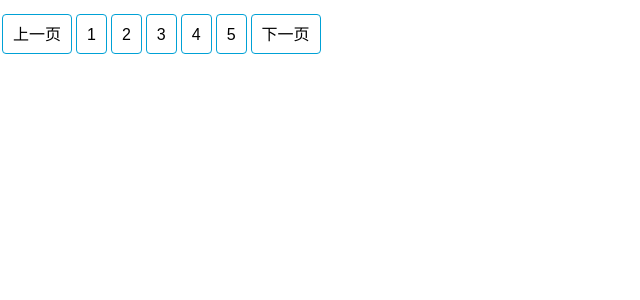
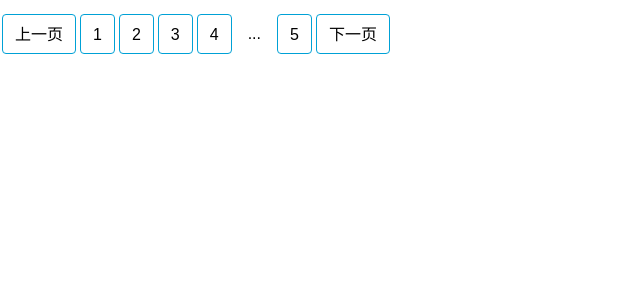
Before and after one commit to Juliiii/react-pagination, a React (Create React App) app: page / in a window 1280 px wide. Shown: the top 300 px of the page, without its empty margins (0-640 px from the left). Built offline with nearby package versions, Linux system fonts and the light colour scheme.

Commit message:
finsh the paginationitems component

```diff
--- a/package.json
+++ b/package.json
@@ -3,6 +3,7 @@
   "version": "0.1.0",
   "private": true,
   "dependencies": {
+    "classnames": "^2.2.5",
     "prop-types": "^15.5.10",
     "react": "^15.6.1",
     "react-dom": "^15.6.1",
--- a/src/components/PaginationItems.js
+++ b/src/components/PaginationItems.js
@@ -1,9 +1,10 @@
 import React, { Component } from 'react';
 import PropTypes from 'prop-types';
+import cx from 'classnames';
 
 export default class PaginationItems extends Component {
     static defaultProps = {
-        hoverIndex: 1
+        hoverIndex: -1
     }
 
 
@@ -13,31 +14,43 @@ export default class PaginationItems extends Component {
             [PropTypes.number.isRequired, PropTypes.string.isRequired]
         ),
         hoverIndex: PropTypes.number.isRequired,
-        onClick: PropTypes.func.isRequired
-        // onMouseOver: PropTypes.func.isRequired
+        currentIndex: PropTypes.number.isRequired,
+        onClick: PropTypes.func.isRequired,
+        onMouseOver: PropTypes.func.isRequired,
+        onMouseLeave: PropTypes.func.isRequired
     }
 
     onClick (e) {
         if (this.props.page !== '...' && this.props.onClick) {
+            console.log('111');
             this.props.onClick(e);
         }
     }
 
     onMouseOver (e) {
-        console.log(e.target.innerText);
+        if (this.props.onMouseOver) {
+            this.props.onMouseOver(e);
+        }
     }
 
     onMouseLeave (e) {
-
+        if (this.props.onMouseLeave) {
+            this.props.onMouseLeave(e);
+        }
     }
 
     render () {
-        const page = this.props.page;
+        const { page, hoverIndex, currentIndex } = this.props;
+        const classes = cx({
+            'list-items-1': hoverIndex === page || currentIndex === page,
+            'list-items': page !== '...',
+            'ellipsis': page === '...'
+        });
         return (
-            <li className= {page !== '...' ? 'list-items' : 'ellipsis'}
+            <li className= {classes}
                 onClick={this.onClick.bind(this)}
                 onMouseOver={this.onMouseOver.bind(this)}
-                onMouseLeave={() => console.log(1)}>{page}</li>
+                onMouseLeave={this.onMouseLeave.bind(this)}>{page}</li>
         );
     }
 };
--- a/src/containers/Pagination.js
+++ b/src/containers/Pagination.js
@@ -6,19 +6,43 @@ export default class Pagination extends Component {
     constructor () {
         super();
         this.state = {
-            pages: [1,2,3,4,5]
+            pages: [1,2,3,4,'...', 5],
+            hoverIndex: -1,
+            currentIndex: -1
         }
     }
 
     onClick (e) {
-        console.log(e.target.innerText);
+        console.log(e);
+        this.setState({
+            currentIndex: parseInt(e.target.innerText, 10)
+        })
+    }
+
+    onMouseOver (e) {
+        this.setState({
+            hoverIndex: parseInt(e.target.innerText, 10)
+        });
+    }
+
+    onMouseLeave (e) {
+        this.setState({
+            hoverIndex: -1
+        });
     }
 
     render () {
         return (
             <ul className="list">
                 <li className="list-items">上一页</li>
-                {this.state.pages.map((page, index) => <PaginationItems page={page} key={index} onClick={this.onClick.bind(this)} />)}
+                {this.state.pages.map((page, index) =>
+                    <PaginationItems page={page}
+                                    key={index}
+                                    hoverIndex={this.state.hoverIndex}
+                                    currentIndex={this.state.currentIndex}
+                                    onClick={this.onClick.bind(this)}
+                                    onMouseOver={this.onMouseOver.bind(this)}
+                                    onMouseLeave={this.onMouseLeave.bind(this)}/>)}
                 <li className="list-items">下一页</li>
             </ul>
         );
--- a/src/css/index.css
+++ b/src/css/index.css
@@ -12,23 +12,28 @@ body {
   font-size: 0;
 }
 
-.list-items {
+.list-items,
+.ellipsis {
   display: inline-block;
   height: 40px;
   min-width: 20px;
-  padding: 0 10px;
+  padding: 0 12px;
   font-size: 16px;
   line-height: 40px;
   text-align: center;
-  border: 1px solid #00a1d6;
-  border-radius: 4px;
   margin: 0 2px;
   vertical-align: top;
-  cursor: pointer;
   box-sizing: border-box;
 }
 
-.list-items :hover {
-  color: white !important;
-  background: #00a1d6 !important;
+.list-items-1 {
+  background: #00a1d6;
+  color: white;
+  transition: all .2s;
 }
+
+.list-items {
+  cursor: pointer;
+  border: 1px solid #00a1d6;
+  border-radius: 4px;
+}
```
Also changed, not shown: 1 other file (tests, documents, lock files or other folders).
